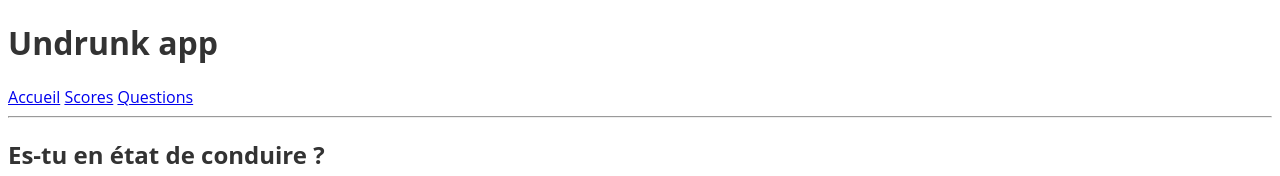
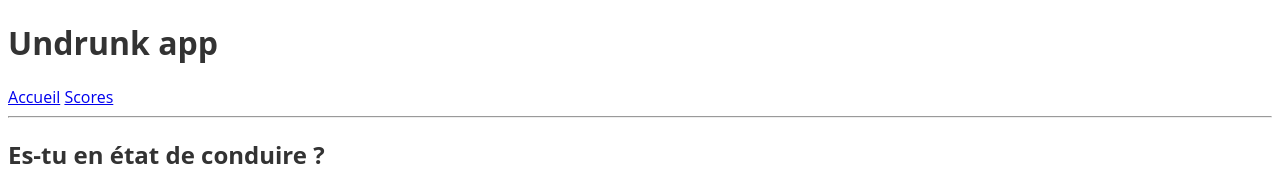
Before and after one commit to bastienfaulconnier/drunkgame, a website: page index.html in a window 1280 px wide. Shown: the top 176 px of the page. Drawn offline with nearby package versions, Linux system fonts and the light colour scheme; some packages are replaced by stand-ins of ours.

Commit message:
Retrait de la page question de la nav

```diff
--- a/index.html
+++ b/index.html
@@ -13,7 +13,6 @@
 	<nav>
 		<a href="/#/accueil">Accueil</a>
 		<a href="/#/scores">Scores</a>
-		<a href="/#/questions">Questions</a>
 	</nav>
 	<hr>
 </header>
```
